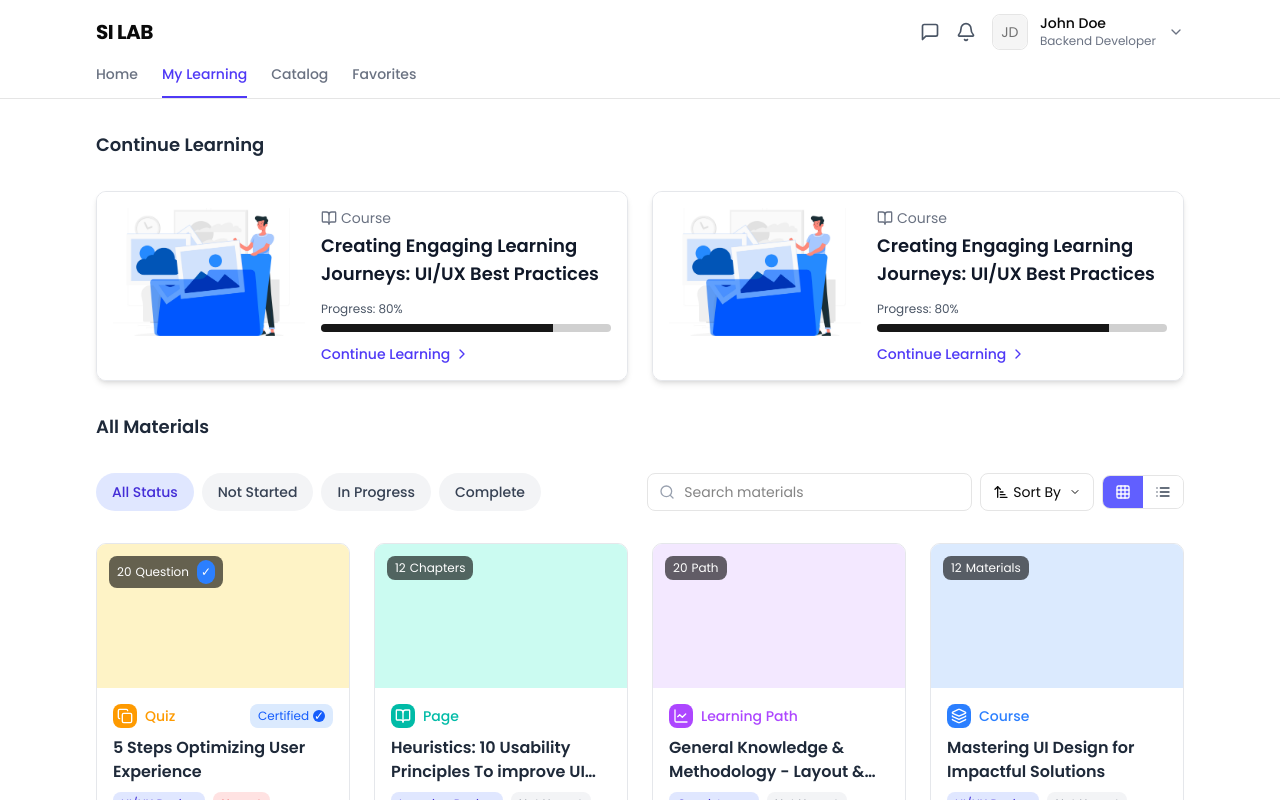
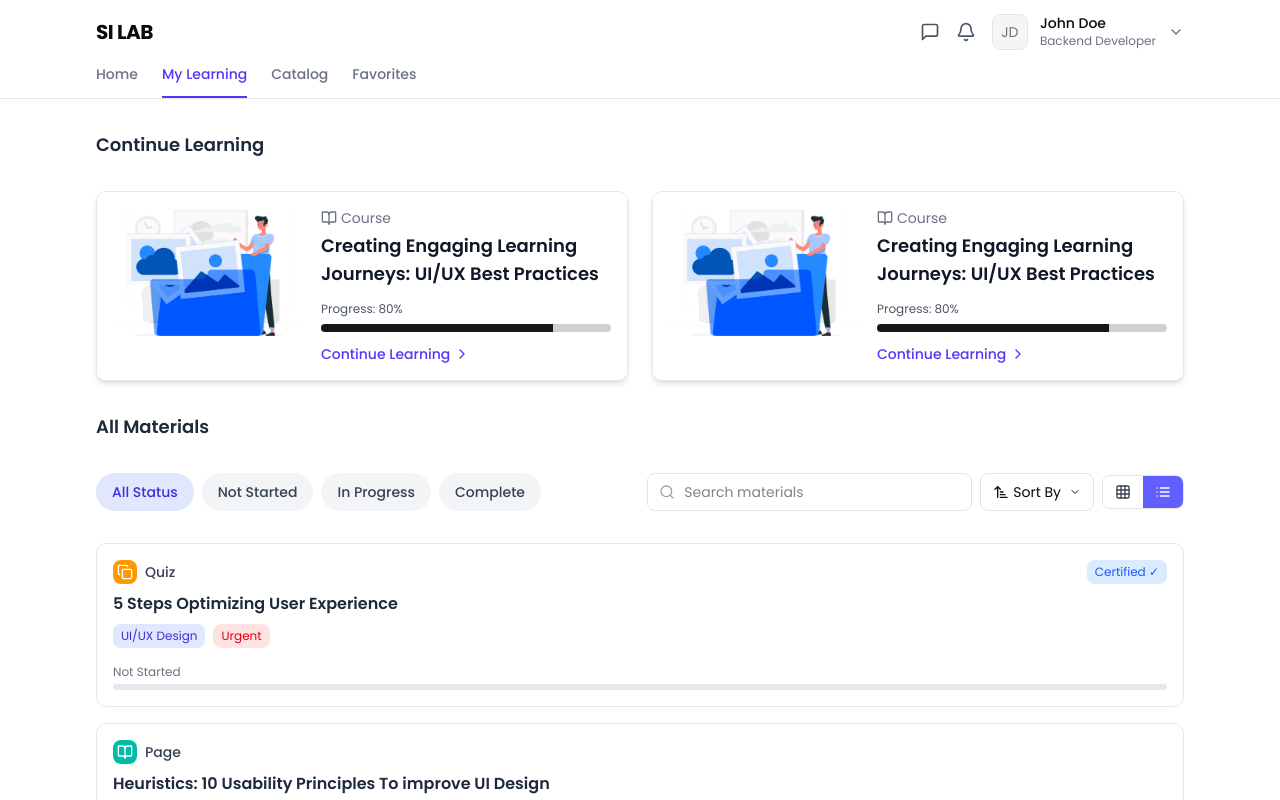
Before and after one commit to egasa21/si-lab-app, a Next.js app: page /dashboard/learning in a window 1280 px wide. Both pictures are taken after a click on the button 1163 px from the left and 492 px from the top of the page. Shown: the top 800 px of the page. Built offline with nearby package versions, Linux system fonts and the light colour scheme.

Commit message:
feat: listview for material

```diff
--- /dev/null
+++ b/src/app/dashboard/learning/components/material-list-item.tsx
@@ -0,0 +1,95 @@
+"use client";
+
+import { FC } from "react";
+import { Copy, BookOpen, LineChart, Layers } from "lucide-react";
+import Image from "next/image";
+import Link from "next/link";
+
+interface MaterialListItemProps {
+    id: string;
+    type: "quiz" | "page" | "learning-path" | "course";
+    title: string;
+    tags: string[];
+    progress?: number;
+    totalItems?: number;
+    itemType?: string;
+    isPriority?: boolean;
+    imageUrl?: string;
+    certified?: boolean;
+}
+
+const MaterialListItem: FC<MaterialListItemProps> = ({
+    id,
+    type,
+    title,
+    tags,
+    progress,
+    totalItems,
+    itemType,
+    isPriority = false,
+    imageUrl,
+    certified = false,
+}) => {
+    const typeConfig = {
+        quiz: { icon: <Copy className="h-4 w-4 text-white" />, color: "bg-amber-500", label: "Quiz" },
+        page: { icon: <BookOpen className="h-4 w-4 text-white" />, color: "bg-teal-500", label: "Page" },
+        "learning-path": { icon: <LineChart className="h-4 w-4 text-white" />, color: "bg-purple-500", label: "Learning Path" },
+        course: { icon: <Layers className="h-4 w-4 text-white" />, color: "bg-blue-500", label: "Course" },
+    };
+
+    const config = typeConfig[type];
+    const priorityLabel = isPriority ? "Urgent" : "Not Urgent";
+    const priorityClass = isPriority ? "bg-red-100 text-red-600" : "bg-gray-100 text-gray-600";
+
+    const displayedTags = [...tags, priorityLabel].slice(0, 3);
+
+    return (
+        <Link href={`/learning/${type}/${id}`} >
+            <div className="flex flex-col md:flex-row items-start md:items-center gap-4 border border-gray-200 rounded-lg p-4 hover:shadow-md transition mb-4">
+                {imageUrl && (
+                    <div className="relative w-full md:w-48 h-32 md:h-24 rounded-lg overflow-hidden">
+                        <Image src={imageUrl} alt={title} fill className="object-cover" />
+                    </div>
+                )}
+
+                <div className="flex flex-col gap-2 flex-grow">
+                    <div className="flex items-center gap-2">
+                        <div className={`p-1 rounded-md ${config.color}`}>{config.icon}</div>
+                        <span className="text-sm font-medium text-gray-700">{config.label}</span>
+                        {certified && (
+                            <span className="ml-auto bg-blue-100 text-blue-600 text-xs px-2 py-1 rounded-md flex items-center gap-1">
+                                Certified ✓
+                            </span>
+                        )}
+                    </div>
+
+                    <h3 className="text-base font-semibold text-gray-800 line-clamp-2">{title}</h3>
+
+                    <div className="flex flex-wrap gap-2">
+                        {displayedTags.map((tag, index) => (
+                            <span key={index} className={`text-xs px-2 py-1 rounded-md ${tag === priorityLabel ? priorityClass : 'bg-indigo-100 text-indigo-700'}`}>
+                                {tag}
+                            </span>
+                        ))}
+                    </div>
+
+                    {progress !== undefined && (
+                        <div className="mt-2">
+                            <div className="flex justify-between text-xs text-gray-500 mb-1">
+                                <span>{progress === 0 ? "Not Started" : "Progress:"}</span>
+                                {progress > 0 && <span className="font-medium text-gray-700">{progress}%</span>}
+                            </div>
+                            <div className="h-1.5 bg-gray-200 rounded-full overflow-hidden">
+                                {progress > 0 && (
+                                    <div className="h-full bg-green-500 rounded-full" style={{ width: `${progress}%` }} />
+                                )}
+                            </div>
+                        </div>
+                    )}
+                </div>
+            </div>
+        </Link>
+    );
+};
+
+export default MaterialListItem;
--- a/src/app/dashboard/learning/page.tsx
+++ b/src/app/dashboard/learning/page.tsx
@@ -4,8 +4,56 @@ import { Search, SortAsc, Grid, List, ChevronDown } from "lucide-react";
 import LastCoursesCard from "../home/components/last-courses-card";
 import MaterialCard from "./components/material-card";
 import placeholderImage from '../../../../public/placeholder-img.jpg';
+import { useState } from "react";
+import MaterialListItem from "./components/material-list-item";
 
 const LearningPage = () => {
+    const [viewMode, setViewMode] = useState<"grid" | "list">("grid");
+
+    const materials = [
+        {
+            id: "user-experience-optimization",
+            type: "quiz" as const,
+            title: "5 Steps Optimizing User Experience",
+            tags: ["UI/UX Design"],
+            totalItems: 20,
+            itemType: "Question",
+            isPriority: true,
+            certified: true,
+            progress: 0,
+        },
+        {
+            id: "usability-principles",
+            type: "page" as const,
+            title: "Heuristics: 10 Usability Principles To improve UI Design",
+            tags: ["Learning Design", "Not Urgent"],
+            totalItems: 12,
+            itemType: "Chapters",
+            isPriority: false,
+            progress: 40,
+        },
+        {
+            id: "general-knowledge",
+            type: "learning-path" as const,
+            title: "General Knowledge & Methodology - Layout & Spacing",
+            tags: ["Consistency"],
+            totalItems: 20,
+            itemType: "Path",
+            isPriority: false,
+            progress: 0,
+        },
+        {
+            id: "ui-design-mastery",
+            type: "course" as const,
+            title: "Mastering UI Design for Impactful Solutions",
+            tags: ["UI/UX Design"],
+            totalItems: 12,
+            itemType: "Materials",
+            isPriority: false,
+            progress: 50,
+        },
+    ];
+
     return (
         <div className="py-6 px-4 md:py-8 md:px-8 lg:px-12 xl:px-24 space-y-6 md:space-y-8">
             <h2 className="text-lg font-semibold text-gray-800 flex items-center gap-2">
@@ -71,62 +119,34 @@ const LearningPage = () => {
 
                     {/* Display toggle */}
                     <div className="flex border rounded-md overflow-hidden">
-                        <button className="flex items-center justify-center p-2 bg-indigo-500 text-white hover:bg-indigo-600 w-10">
+                        <button
+                            className={`flex items-center justify-center p-2 w-10 ${viewMode === "grid" ? "bg-indigo-500 text-white" : "bg-white text-gray-700"}`}
+                            onClick={() => setViewMode("grid")}
+                        >
                             <Grid className="h-4 w-4" />
                         </button>
-                        <button className="flex items-center justify-center p-2 bg-white text-gray-700 hover:bg-gray-50 w-10">
+                        <button
+                            className={`flex items-center justify-center p-2 w-10 ${viewMode === "list" ? "bg-indigo-500 text-white" : "bg-white text-gray-700"}`}
+                            onClick={() => setViewMode("list")}
+                        >
                             <List className="h-4 w-4" />
                         </button>
                     </div>
                 </div>
             </div>
 
-            {/* Materials grid */}
-            <div className="grid grid-cols-1 md:grid-cols-2 lg:grid-cols-3 xl:grid-cols-4 gap-4 md:gap-6">
-                <MaterialCard
-                    id="user-experience-optimization"
-                    type="quiz"
-                    title="5 Steps Optimizing User Experience"
-                    tags={["UI/UX Design"]}
-                    totalItems={20}
-                    itemType="Question"
-                    isPriority={true}
-                    certified={true}
-                    progress={0}
-                />
-
-                <MaterialCard
-                    id="usability-principles"
-                    type="page"
-                    title="Heuristics: 10 Usability Principles To improve UI Design"
-                    tags={["Learning Design", "Not Urgent"]}
-                    totalItems={12}
-                    itemType="Chapters"
-                    isPriority={false}
-                    progress={40}
-                />
-
-                <MaterialCard
-                    id="general-knowledge"
-                    type="learning-path"
-                    title="General Knowledge & Methodology - Layout & Spacing"
-                    tags={["Consistency"]}
-                    totalItems={20}
-                    itemType="Path"
-                    isPriority={false}
-                    progress={0}
-                />
-
-                <MaterialCard
-                    id="ui-design-mastery"
-                    type="course"
-                    title="Mastering UI Design for Impactful Solutions"
-                    tags={["UI/UX Design"]}
-                    totalItems={12}
-                    itemType="Materials"
-                    isPriority={false}
-                    progress={50}
-                />
+            {/* Materials display */}
+            <div className={viewMode === "grid"
+                ? "grid grid-cols-1 md:grid-cols-2 lg:grid-cols-3 xl:grid-cols-4 gap-4 md:gap-6"
+                : "space-y-6"}
+            >
+                {materials.map((material) =>
+                    viewMode === "grid" ? (
+                        <MaterialCard key={material.id} {...material} />
+                    ) : (
+                        <MaterialListItem key={material.id} {...material}/>
+                    )
+                )}
             </div>
         </div>
     );
```
